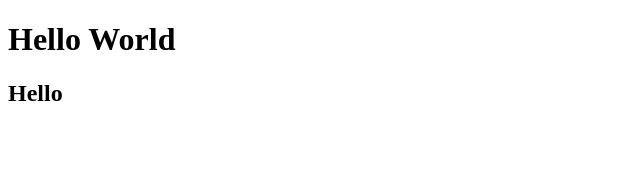
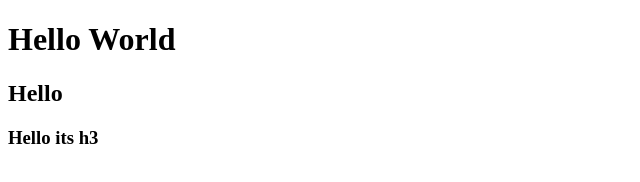
Before and after one commit to codeknight1/Gitpractice, a plain HTML site: page index.html in a window 1280 px wide. Shown: the whole page, without its empty margins (0-640 px from the left). Drawn offline with Linux system fonts and the light colour scheme.

Commit message:
Update index.html

```diff
--- a/index.html
+++ b/index.html
@@ -8,5 +8,6 @@
 <body>
     <h1>Hello World</h1>
     <h2>Hello</h2>
+    <h3>Hello its h3</h3>
 </body>
 </html>
```
